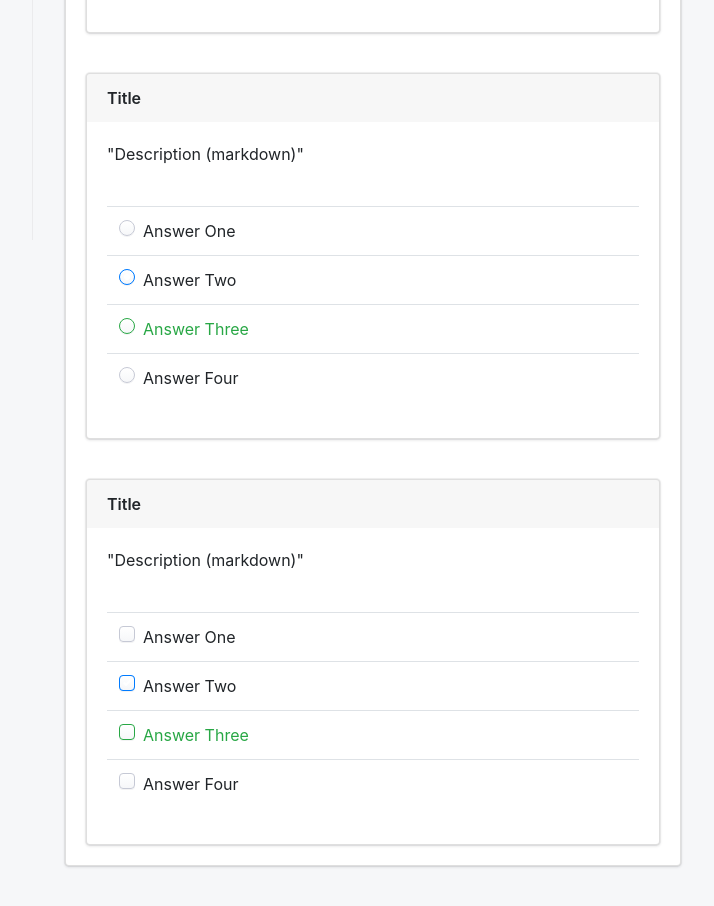
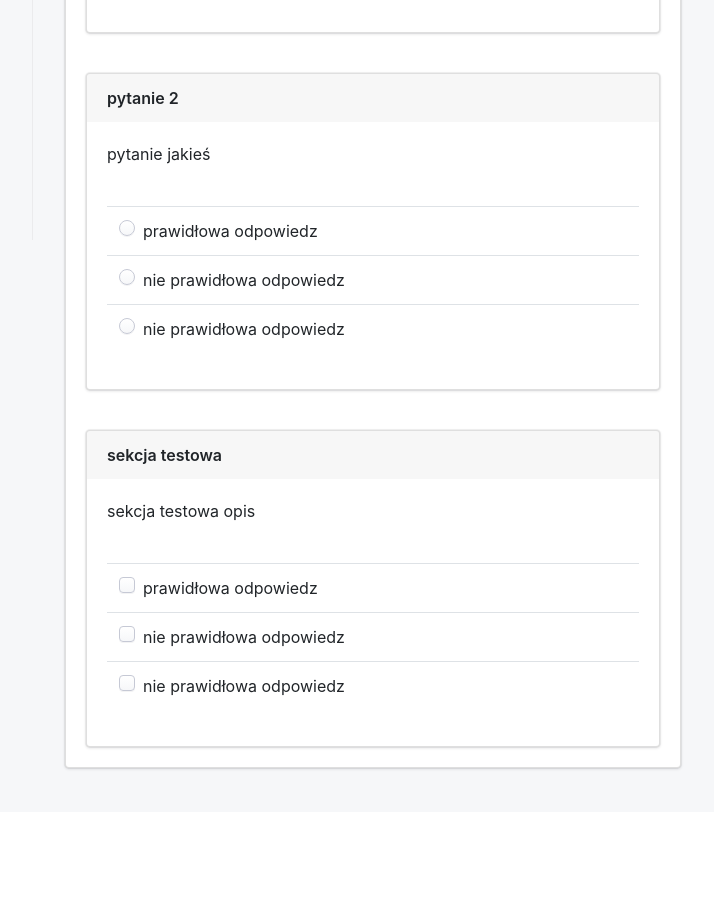
Before and after one commit to binawork/OnboardingFront, a React (Create React App) app: page / in a window 1280 px wide. Shown: the part 560-1466 px from the top of the page, without its empty margins (207-921 px from the left). After the commit the page ends 1372 px from the top, so only its background shows below. Built offline with nearby package versions, Linux system fonts and the light colour scheme.

Commit message:
Make use of JSON of employees, fix "for" tag in JSX syntax

```diff
--- a/src/Components/FormsEdit/FormChoiceAnswer.js
+++ b/src/Components/FormsEdit/FormChoiceAnswer.js
@@ -5,44 +5,54 @@ import "../../static/looper/stylesheets/theme.min.css";
 //import "../static/looper/vendor/fontawesome/all.min.css";
 
 function FormChoiceAnswer(props) {
+    var localFormData = {title: "", description: "", answers: []}, valid = false;
+
+    if(props.form){
+    	if(!props.form.type || props.form.type !== "osa")
+    		return <></>;
+
+    	let allValid = 0;
+    	if(props.form.title){
+    		localFormData.title = props.form.title;
+    		allValid++;
+    	}
+    	if(props.form.description){
+    		localFormData.description = props.form.description;
+    		allValid++;
+    	}
+
+    	if(props.form.data)
+    		if(props.form.data.answers){
+    			var answers = props.form.data.answers, len = answers.length, ids;
+
+    			for(var i = 0; i < len; i++){
+    				ids = "rd" + i;
+    				localFormData.answers.push(
+    					<tr key = { i }><td><div className="custom-control custom-radio">
+    						<input type="radio" className="custom-control-input" id={ ids } /> <label className="custom-control-label" htmlFor={ ids }>{ answers[i].answer }</label>
+    					</div></td></tr>);
+    			}
+    			allValid++;
+    		}
+
+    	if(allValid === 3)
+    		valid = true;
+    }
+
+    if(!valid){
+    	return <></>;
+    }
 
     return(
       <div className="task-issue">
           <div className="card">
-              <div className="card-header">Title</div>
-              <div className="card-body">"Description (markdown)"</div>
+              <div className="card-header">{ localFormData.title }</div>
+              <div className="card-body">{ localFormData.description }</div>
 
               <div className="card-body">
                   <form> {/* form placeholder */}
                     <table className="table table-hover"><tbody>
-                        <tr>
-                            <td>
-                                <div className="custom-control custom-radio">
-                                    <input type="radio" className="custom-control-input" id="rd1" /> <label className="custom-control-label" htmlFor="rd1">Answer One</label>
-                                </div>
-                            </td>
-                        </tr>
-                        <tr>
-                            <td>
-                                <div className="custom-control custom-radio">
-                                    <input type="radio" className="custom-control-input" id="rd2" checked /> <label className="custom-control-label" htmlFor="rd2">Answer Two</label>
-                                </div>
-                            </td>
-                        </tr>
-                        <tr>
-                            <td>
-                                <div className="custom-control custom-radio">
-                                    <input type="radio" className="custom-control-input is-valid" id="rd3" /> <label className="custom-control-label" htmlFor="rd3">Answer Three</label>
-                                </div>
-                            </td>
-                        </tr>
-                        <tr>
-                            <td>
-                                <div className="custom-control custom-radio">
-                                    <input type="radio" className="custom-control-input" id="rd4" /> <label className="custom-control-label" htmlFor="rd4">Answer Four</label>
-                                </div>
-                            </td>
-                        </tr>
+                        { localFormData.answers }
                     </tbody></table>
                   </form>
               </div>
--- a/src/Components/FormsEdit/FormMultiChoiceAnswer.js
+++ b/src/Components/FormsEdit/FormMultiChoiceAnswer.js
@@ -5,11 +5,7 @@ import "../../static/looper/stylesheets/theme.min.css";
 //import "../static/looper/vendor/fontawesome/all.min.css";
 
 function FormMultiChoiceAnswer(props) {
-    var localFormData = {title: "", description: "",
-    		data: {
-				answers: []
-			}
-    	}, valid = false;
+    var localFormData = {title: "", description: "", answers: []}, valid = false;
 
     if(props.form){
     	if(!props.form.type || props.form.type !== "msa")
@@ -27,11 +23,20 @@ function FormMultiChoiceAnswer(props) {
 
     	if(props.form.data)
     		if(props.form.data.answers){
-				localFormData.data.answers = props.form.data.answers;
+    			var answers = props.form.data.answers, len = answers.length, ids;
+
+    			for(var i = 0; i < len; i++){
+    				ids = "ckb" + i;
+    				localFormData.answers.push(
+    					<tr key = { i }><td><div className="custom-control custom-checkbox">
+    						<input type="checkbox" className="custom-control-input" id={ ids } /> <label className="custom-control-label" htmlFor={ ids }>{ answers[i].answer }</label>
+    					</div></td></tr>
+    				);
+    			}
     			allValid++;
     		}
 
-		if(allValid == 3)
+    	if(allValid === 3)
     		valid = true;
     }
 
@@ -42,40 +47,13 @@ function FormMultiChoiceAnswer(props) {
     return(
       <div className="task-issue">
           <div className="card">
-              <div className="card-header">Title</div>
-              <div className="card-body">"Description (markdown)"</div>
+              <div className="card-header">{ localFormData.title }</div>
+              <div className="card-body">{ localFormData.description }</div>
 
               <div className="card-body">
                   <form> {/* form placeholder */}
                     <table className="table table-hover"><tbody>
-                        <tr>
-                            <td>
-                                <div className="custom-control custom-checkbox">
-                                    <input type="checkbox" className="custom-control-input" id="ckb1" /> <label className="custom-control-label" htmlFor="ckb1">Answer One</label>
-                                </div>
-                            </td>
-                        </tr>
-                        <tr>
-                            <td>
-                                <div className="custom-control custom-checkbox">
-                                    <input type="checkbox" className="custom-control-input" id="ckb2" checked /> <label className="custom-control-label" htmlFor="ckb2">Answer Two</label>
-                                </div>
-                            </td>
-                        </tr>
-                        <tr>
-                            <td>
-                                <div className="custom-control custom-checkbox">
-                                    <input type="checkbox" className="custom-control-input is-valid" id="ckb3" /> <label className="custom-control-label" htmlFor="ckb3">Answer Three</label>
-                                </div>
-                            </td>
-                        </tr>
-                        <tr>
-                            <td>
-                                <div className="custom-control custom-checkbox">
-                                    <input type="checkbox" className="custom-control-input" id="ckb4" /> <label className="custom-control-label" htmlFor="ckb4">Answer Four</label>
-                                </div>
-                            </td>
-                        </tr>
+                        { localFormData.answers }
                     </tbody></table>
                   </form>
               </div>
--- a/src/Components/FormsEdit/FormMultiChoiceEdit.js
+++ b/src/Components/FormsEdit/FormMultiChoiceEdit.js
@@ -27,7 +27,7 @@ function FormMultiChoiceEdit() {
                         <tr><td><i className="fa fa-arrows">&#10018;</i></td>
                             <td>
                                 <div className="custom-control custom-control-inline custom-checkbox">
-                                    <input type="checkbox" className="custom-control-input" id="ckb1" /> <label className="custom-control-label" for="ckb1">Answer One</label>
+                                    <input type="checkbox" className="custom-control-input" id="ckb1" /> <label className="custom-control-label" htmlFor="ckb1">Answer One</label>
                                 </div>
                             </td>
                             <td> <a className="btn" href="#">&#9997; Edit</a> </td>
@@ -36,7 +36,7 @@ function FormMultiChoiceEdit() {
                         <tr><td><i className="fa fa-arrows">&#10018;</i></td>
                             <td>
                                 <div className="custom-control custom-control-inline custom-checkbox">
-                                    <input type="checkbox" className="custom-control-input" id="ckb2" checked /> <label className="custom-control-label" for="ckb2">Answer Two</label>
+                                    <input type="checkbox" className="custom-control-input" id="ckb2" checked /> <label className="custom-control-label" htmlFor="ckb2">Answer Two</label>
                                 </div>
                             </td>
                             <td> <a className="btn" href="#">&#9997; Edit</a> </td>
@@ -45,7 +45,7 @@ function FormMultiChoiceEdit() {
                         <tr><td><i className="fa fa-arrows">&#10018;</i></td>
                             <td>
                                 <div className="custom-control custom-control-inline custom-checkbox">
-                                    <input type="checkbox" className="custom-control-input is-valid" id="ckb3" /> <label className="custom-control-label" for="ckb3">Answer Three</label>
+                                    <input type="checkbox" className="custom-control-input is-valid" id="ckb3" /> <label className="custom-control-label" htmlFor="ckb3">Answer Three</label>
                                 </div>
                             </td>
                             <td> <a className="btn" href="#">&#9997; Edit</a> </td>
@@ -54,7 +54,7 @@ function FormMultiChoiceEdit() {
                         <tr><td><i className="fa fa-arrows">&#10018;</i></td>
                             <td>
                                 <div className="custom-control custom-control-inline custom-checkbox">
-                                    <input type="checkbox" className="custom-control-input" id="ckb4" /> <label className="custom-control-label" for="ckb4">Answer Four</label>
+                                    <input type="checkbox" className="custom-control-input" id="ckb4" /> <label className="custom-control-label" htmlFor="ckb4">Answer Four</label>
                                 </div>
                             </td>
                             <td> <a className="btn" href="#">&#9997; Edit</a> </td>
--- a/src/Components/FormsEdit/FormOpenAnswer.js
+++ b/src/Components/FormsEdit/FormOpenAnswer.js
@@ -5,12 +5,19 @@ import "../../static/looper/stylesheets/theme.min.css";
 //import "../static/looper/vendor/fontawesome/all.min.css";
 
 function FormOpenAnswer(props) {
+    var title = "Title", descr = "Description (markdown)";
+
+    if(props.form.title)
+    	title = props.form.title;
+    if(props.form.description)
+    	descr = props.form.description;
+
 
     return(
       <div className="task-issue">
           <div className="card">
-              <div className="card-header">Title</div>
-              <div className="card-body">"Description (markdown)"</div>
+              <div className="card-header">{ title }</div>
+              <div className="card-body">{ descr }</div>
 
               <div className="card-body">
                   <form> {/* form placeholder */}
--- a/src/Components/FormsEmployeePage.js
+++ b/src/Components/FormsEmployeePage.js
@@ -15,11 +15,11 @@ function FormsEmployeePage() {
     var forms = [];
     for(var i = 0; i < formsEmployeeData.length; i++){
     	if(formsEmployeeData[i].type === "oa")
-    		forms.push(<div className="card-body"><FormOpenAnswer form = { formsEmployeeData[i] } key = { i } /></div>);
+    		forms.push(<div className="card-body" key = { i }><FormOpenAnswer form = { formsEmployeeData[i] } /></div>);
     	else if(formsEmployeeData[i].type === "osa")
-    		forms.push(<div className="card-body"><FormChoiceAnswer form = { formsEmployeeData[i] } key = { i } /></div>);
+    		forms.push(<div className="card-body"  key = { i }><FormChoiceAnswer form = { formsEmployeeData[i] } /></div>);
     	else if(formsEmployeeData[i].type === "msa")
-    		forms.push(<div className="card-body"><FormMultiChoiceAnswer form = { formsEmployeeData[i] } key = { i } /></div>);
+    		forms.push(<div className="card-body" key = { i }><FormMultiChoiceAnswer form = { formsEmployeeData[i] } /></div>);
     }
 
     return(
```
Lines whose indentation alone changed are shown as unchanged.
